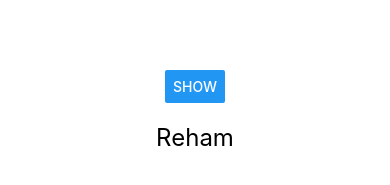
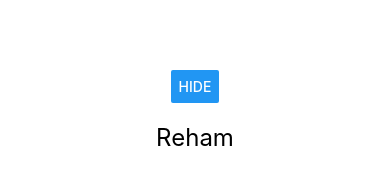
Before and after one commit to rehammahmadd34-spec/JoVision-react-native-tasks, a React Native app: screen / in a window 390 px wide. Both pictures are taken after a click on the button "SHOW". Shown: the part 311-496 px from the top of the page. Built offline with nearby package versions, Linux system fonts and the light colour scheme.

Commit message:
Complete Task 20

```diff
--- a/App.tsx
+++ b/App.tsx
@@ -1,5 +1,5 @@
-import Task19 from './Tasks/Task19';
+import Task20 from './Tasks/Task20';
 
 export default function App() {
-  return <Task19 />;
+  return <Task20 />;
 }
--- /dev/null
+++ b/Tasks/MyClassPage20.tsx
@@ -0,0 +1,22 @@
+import React, {Component} from 'react';
+import {Text, View} from 'react-native';
+
+class MyClassPage20 extends Component {
+  componentDidMount() {
+    console.log('MyClassPage loaded');
+  }
+
+  componentWillUnmount() {
+    console.log('MyClassPage unloaded');
+  }
+
+  render() {
+    return (
+      <View style={{marginTop: 20}}>
+        <Text style={{fontSize: 24}}>Reham</Text>
+      </View>
+    );
+  }
+}
+
+export default MyClassPage20;
--- /dev/null
+++ b/Tasks/Task20.tsx
@@ -0,0 +1,25 @@
+import React, {useState} from 'react';
+import {Button, View} from 'react-native';
+import MyClassPage20 from './MyClassPage20';
+
+const Task20 = () => {
+  const [showPage, setShowPage] = useState(false);
+
+  return (
+    <View
+      style={{
+        flex: 1,
+        justifyContent: 'center',
+        alignItems: 'center',
+      }}>
+      <Button
+        title={showPage ? 'Hide' : 'Show'}
+        onPress={() => setShowPage(previousValue => !previousValue)}
+      />
+
+      {showPage && <MyClassPage20 />}
+    </View>
+  );
+};
+
+export default Task20;
```
